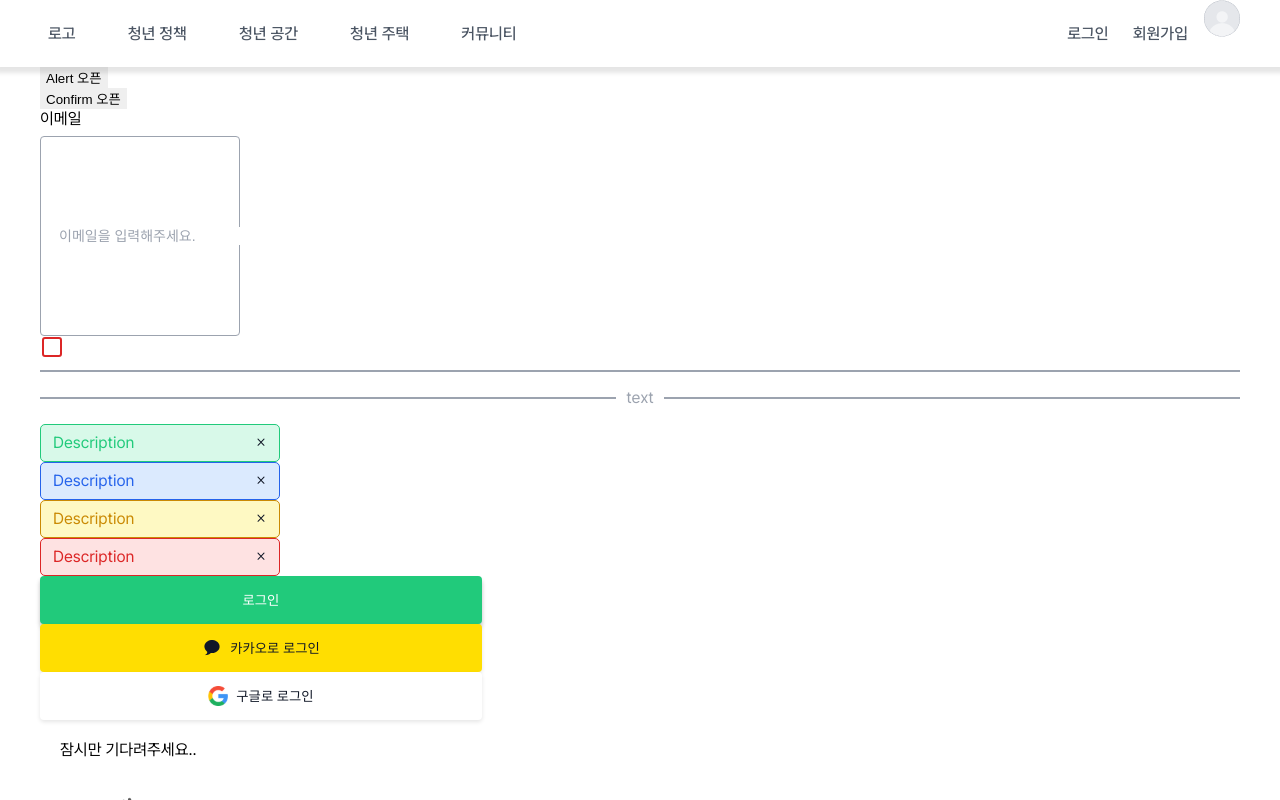
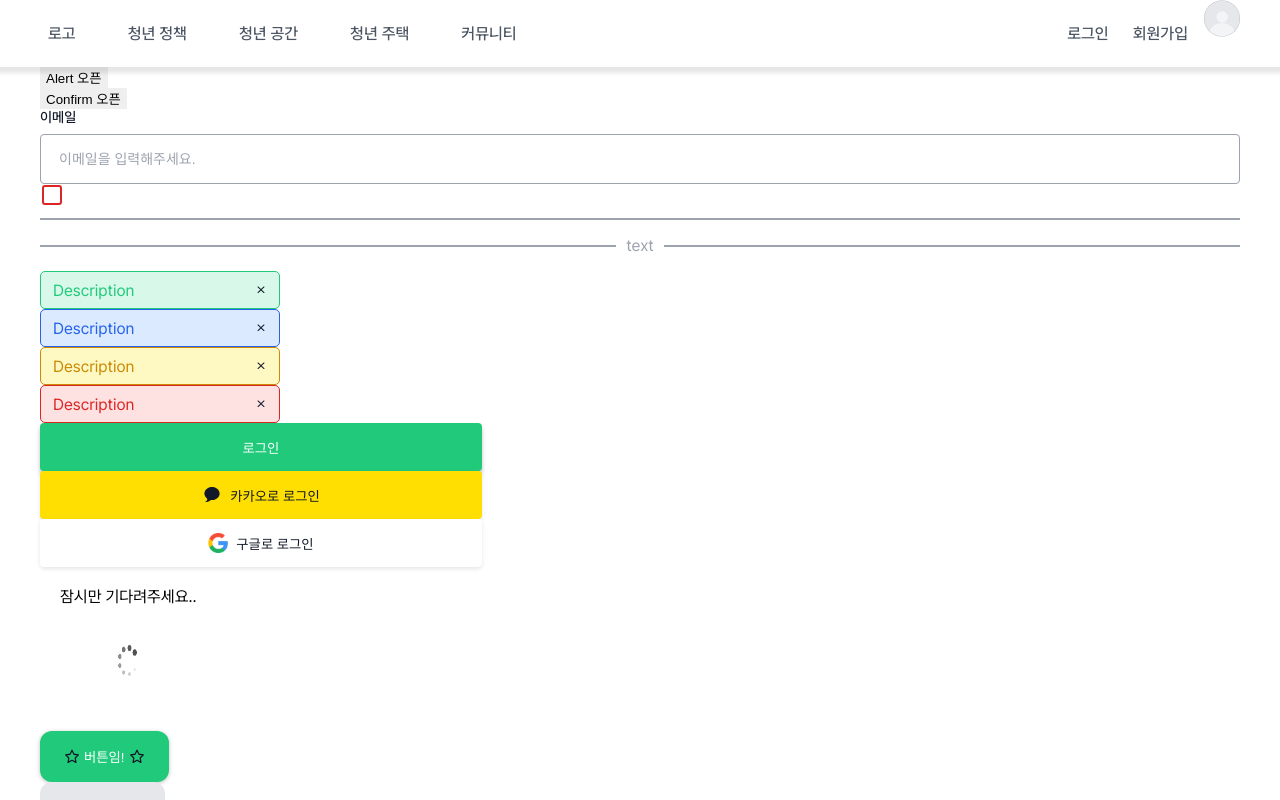
Before and after one commit to For-MZ/formz-fe, a Next.js app: page / in a window 1280 px wide. Shown: the top 800 px of the page. Built offline with nearby package versions, Linux system fonts and the light colour scheme; a web font is replaced by a local one.

Commit message:
Refactor: TextField 컴포넌트 input 프로퍼티 상속

```diff
--- a/src/components/UI/TextField/TextField.module.scss
+++ b/src/components/UI/TextField/TextField.module.scss
@@ -1,8 +1,13 @@
-.container {
+.textField {
   width: 100%;
   display: flex;
   flex-direction: column;
   gap: 8px;
+
+  .label {
+    @include body-md-medium;
+    color: $text-primary-color;
+  }
 }
 
 .inputWrapper {
@@ -51,6 +56,7 @@
 
   &::placeholder {
     color: $text-interactive-secondary-color;
+    @include body-md-regular;
   }
 }
 
@@ -58,3 +64,12 @@
   width: 20px;
   height: 20px;
 }
+
+.helpMessage {
+  color: $text-primary-color;
+  @include body-sm-regular;
+
+  &.errorHelpMessage {
+    color: $text-danger-color;
+  }
+}
--- a/src/components/UI/TextField/index.tsx
+++ b/src/components/UI/TextField/index.tsx
@@ -1,65 +1,55 @@
+import { InputHTMLAttributes, useState } from 'react';
 import styles from './TextField.module.scss';
 import Image, { StaticImageData } from 'next/image';
 
-type Props = {
+type Props = InputHTMLAttributes<HTMLInputElement> & {
   labelText?: string;
-  type?: React.HTMLInputTypeAttribute | undefined;
-  required?: boolean;
-  id?: string;
-  name?: string;
-  value: string;
-  onChange: (event: React.ChangeEvent<HTMLInputElement>) => void;
-  placeholder?: string;
-  error?: boolean;
-  disabled?: boolean;
+  valueProp?: string;
+  onChangeProp?: (value: string) => void;
+  hasError?: boolean;
   leftIcon?: StaticImageData;
   rightIcon?: StaticImageData;
-  width?: string;
-  height?: string;
+  helpMessage?: string;
 };
 
 export default function TextField({
-  value,
-  onChange,
   labelText,
-  id,
-  name,
-  type,
-  required,
-  placeholder,
-  error,
-  disabled,
+  valueProp,
+  onChangeProp,
+  hasError,
   leftIcon,
   rightIcon,
-  width,
-  height,
+  helpMessage,
+  ...inputProps
 }: Props) {
+  const [inputValue, setInputValue] = useState(valueProp || '');
+
+  const handleChange = (event: React.ChangeEvent<HTMLInputElement>) => {
+    setInputValue(event.target.value);
+    onChangeProp?.(event.target.value);
+  };
+
   return (
-    <div className={styles.container}>
+    <div className={styles.textField}>
       {/* input과 연결되는 label */}
-      {labelText && <label htmlFor={id}>{labelText}</label>}
+      {labelText && (
+        <label className={styles.label} htmlFor={inputProps.id}>
+          {labelText}
+        </label>
+      )}
+
       {/* input처럼 보이는 div */}
-      <div
-        style={{ width, height }}
-        className={`${styles.inputWrapper} ${error && styles.error} ${disabled && styles.disabled}`}
-      >
+      <div className={`${styles.inputWrapper} ${hasError && styles.error} ${inputProps.disabled && styles.disabled}`}>
         {/* input처럼 보이는 div 내부 좌측 아이콘 */}
         {leftIcon && <Image src={leftIcon} alt="아이콘" className={styles.icon} />}
         {/* 실제 input */}
-        <input
-          className={styles.input}
-          id={id}
-          type={type}
-          name={name}
-          placeholder={placeholder}
-          disabled={disabled}
-          required={required}
-          value={value}
-          onChange={onChange}
-        />
+        <input {...inputProps} className={styles.input} value={inputValue} onChange={handleChange} />
         {/* input처럼 보이는 div 내부 우측 아이콘 */}
         {rightIcon && <Image src={rightIcon} alt="아이콘" className={styles.icon} />}
       </div>
+
+      {/* input처럼 보이는 div 밑 헬프 메시지 */}
+      {helpMessage && <p className={`${styles.helpMessage} ${hasError && styles.errorHelpMessage}`}>{helpMessage}</p>}
     </div>
   );
 }
```
